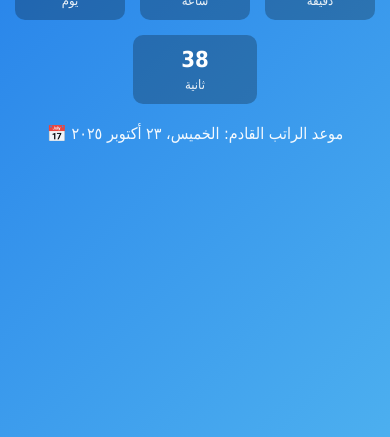
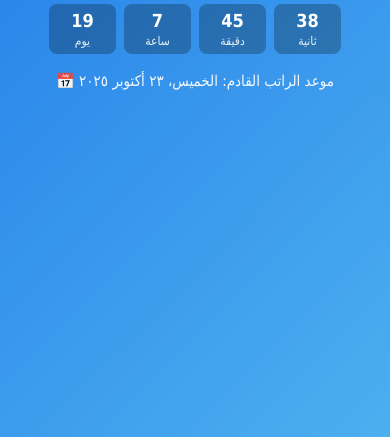
Before and after one commit to qmsweb/Tools, a plain HTML site: page rateb.html in a window 390 px wide. Shown: the part 407-844 px from the top of the page. Drawn offline with Linux system fonts and the light colour scheme.

Commit message:
Update rateb.html

```diff
--- a/rateb.html
+++ b/rateb.html
@@ -20,43 +20,46 @@
       box-sizing: border-box;
     }
     h1 {
-      font-size: 26px;
-      margin-bottom: 25px;
+      font-size: 24px;
+      margin-bottom: 20px;
     }
     .countdown {
       display: flex;
-      flex-wrap: wrap;
-      gap: 15px;
       justify-content: center;
+      gap: 8px; /* المسافة بين الصناديق */
+      flex-wrap: nowrap; /* يمنع النزول لسطر جديد */
     }
     .time-box {
       background: rgba(0,0,0,0.25);
-      padding: 12px;
-      border-radius: 10px;
-      min-width: 70px;
-      flex: 1 1 70px;
-      max-width: 100px;
+      padding: 8px;
+      border-radius: 8px;
+      width: 65px;   /* عرض ثابت صغير */
     }
     .time {
-      font-size: 28px;
+      font-size: 20px;
       font-weight: bold;
       display: block;
     }
     .label {
-      font-size: 14px;
-      margin-top: 5px;
+      font-size: 13px;
+      margin-top: 3px;
       opacity: 0.9;
       display: block;
     }
     .date {
-      margin-top: 20px;
-      font-size: 16px;
+      margin-top: 18px;
+      font-size: 15px;
       opacity: 0.95;
     }
-    @media (max-width: 480px) {
-      h1 { font-size: 22px; }
-      .time { font-size: 22px; }
-      .label { font-size: 13px; }
+
+    /* تحسين للشاشات الصغيرة جداً */
+    @media (max-width: 400px) {
+      .time-box {
+        width: 55px;
+        padding: 6px;
+      }
+      .time { font-size: 18px; }
+      .label { font-size: 12px; }
     }
   </style>
 </head>
@@ -92,7 +95,7 @@
       let container = document.getElementById("countdown");
 
       if (diff <= 0) {
-        container.innerHTML = "<div class='time-box'><span class='time'>اليوم 🎉</span><span class='label'>يوم الراتب</span></div>";
+        container.innerHTML = "<div class='time-box'><span class='time'>اليوم 🎉</span><span class='label'>الراتب</span></div>";
         return;
       }
 
@@ -120,7 +123,6 @@
         </div>
       `;
 
-      // عرض اليوم + التاريخ
       let options = { weekday: "long", year: "numeric", month: "long", day: "numeric" };
       document.getElementById("salary-date").innerText =
         "📅 موعد الراتب القادم: " + salaryDate.toLocaleDateString("ar-EG", options);
```
